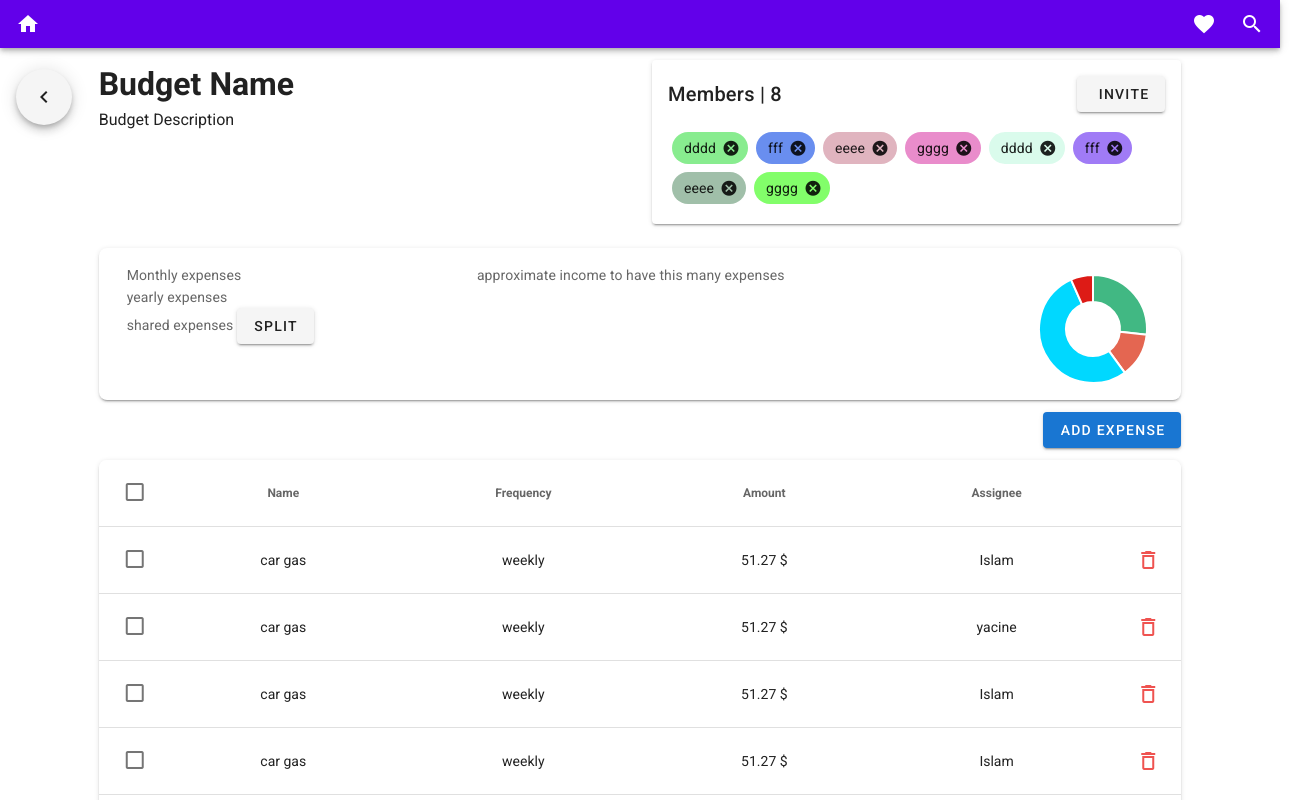
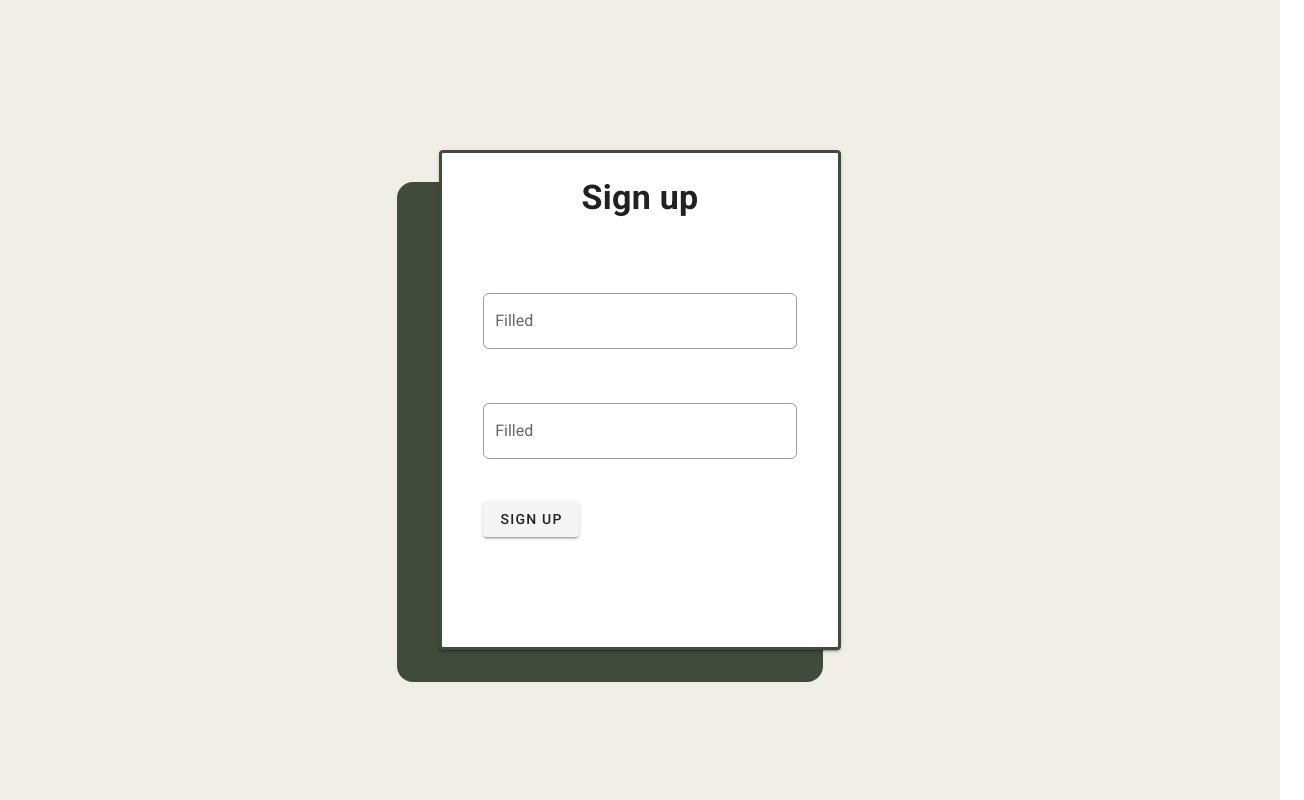
Before and after one commit to Yacinesaf/Sareta, a Vue app: page / in a window 1280 px wide. Shown: the top 800 px of the page, 1304 px wide, since content can reach past the window. Built offline with nearby package versions, Linux system fonts and the light colour scheme.

Commit message:
Added vue router and changed font in app. Added sign up/login page

```diff
--- a/package.json
+++ b/package.json
@@ -14,7 +14,7 @@
     "v-currency-field": "^3.1.1",
     "vue": "^2.6.11",
     "vue-chartjs": "^4.1.1",
-    "vue-router": "^4.1.5",
+    "vue-router": "^3.6.5",
     "vuedraggable": "^2.24.3",
     "vuetify": "^2.6.0"
   },
--- a/src/App.vue
+++ b/src/App.vue
@@ -1,26 +1,30 @@
 <template>
-  <v-app>
+  <v-app style="background: #f1eee7">
+    <link rel="preconnect" href="https://fonts.googleapis.com" />
+    <link rel="preconnect" href="https://fonts.gstatic.com" crossorigin />
+    <link href="https://fonts.googleapis.com/css2?family=Poppins:wght@400;500;600&display=swap" rel="stylesheet" />
     <v-main>
-      <navbar />
+      <!-- <navbar />
       <div class="mt-6">
         <back-to-home />
         <calculator />
-      </div>
+      </div> -->
+      <router-view></router-view>
     </v-main>
   </v-app>
 </template>
 
 <script>
-import BackToHome from "./components/BackToHome.vue";
-import Calculator from "./components/Calculator.vue";
-import Navbar from "./components/Navbar.vue";
+// import BackToHome from "./components/BackToHome.vue";
+// import Calculator from "./components/Calculator.vue";
+// import Navbar from "./components/Navbar.vue";
 export default {
   name: "App",
 
   components: {
-    Calculator,
-    Navbar,
-    BackToHome,
+    // Calculator,
+    // Navbar,
+    // BackToHome,
   },
 
   data: () => ({
@@ -28,3 +32,5 @@ export default {
   }),
 };
 </script>
+
+<style scoped></style>
--- a/src/components/AddExpense.vue
+++ b/src/components/AddExpense.vue
@@ -1,7 +1,7 @@
 <template>
   <v-dialog v-model="dialog" width="500">
     <template v-slot:activator="{ on, attrs }">
-      <v-btn v-bind="attrs" v-on="on" color="primary" elevation="2">Add Expense</v-btn>
+      <v-btn v-bind="attrs" v-on="on" color="primary" elevation="2">Add expense</v-btn>
     </template>
     <v-card>
       <v-card-title> Expense </v-card-title>
--- a/src/components/BudgetTable.vue
+++ b/src/components/BudgetTable.vue
@@ -1,34 +1,26 @@
 <template>
   <div>
     <v-card class="rounded-lg">
-      <v-simple-table>
-        <template v-slot:default>
-          <thead>
-            <tr>
-              <th style="width: 60px !important" v-if="doesHaveAssignee" class="text-center">
-                <v-checkbox class="ml-2" v-model="checkAll"></v-checkbox>
-              </th>
-              <th :key="i" v-for="(header, i) in tableHeaders" class="text-center">{{ header }}</th>
-              <th v-if="doesHaveAssignee" class="text-center">Assignee</th>
-              <th v-if="doesHaveAssignee" class="text-center"></th>
-            </tr>
-          </thead>
-          <tbody>
-            <tr style="width: inherit" :key="i" v-for="(expense, i) in expenses" class="text-center">
-              <td>
-                <v-checkbox class="ml-2" v-model="expense.checked"></v-checkbox>
-              </td>
-              <td>{{ expense.name }}</td>
-              <td>{{ expense.frequency }}</td>
-              <td>{{ amount(expense.amount) }}</td>
-              <td>{{ expense.assignee }}</td>
-              <td style="text-align: end; width: 60px !important; cursor: pointer">
-                <v-icon style="padding: 5px" class="deleteIcon" color="red lighten-1">mdi-delete-outline</v-icon>
-              </td>
-            </tr>
-          </tbody>
+      <v-data-table
+        :sort-by="['name', 'frequency', 'amount', 'assignee']"
+        v-model="selected"
+        :single-select="singleSelect"
+        show-select
+        :headers="tableHeader"
+        :items="expenses"
+        :items-per-page="5"
+        class="elevation-1"
+        item-key="name"
+      >
+        <template v-slot:item.action="{ item }">
+          <v-btn icon @click="editExpense(item)">
+            <v-icon>mdi-pencil</v-icon>
+          </v-btn>
+          <v-btn icon @click="deleteExpense(item)">
+            <v-icon>mdi-delete</v-icon>
+          </v-btn>
         </template>
-      </v-simple-table>
+      </v-data-table>
     </v-card>
   </div>
 </template>
@@ -37,19 +29,27 @@
 export default {
   data() {
     return {
-      tableHeaders: ["Name", "Frequency", "Amount"],
-      doesHaveAssignee: true,
-      checkAll: false,
+      tableHeader: [
+        { text: "", value: "checkbox" },
+        { text: "Name", value: "name" },
+        { text: "Frequency", value: "frequency" },
+        { text: "Amount", value: "amount" },
+        { text: "Assignee", value: "assignee", align: this.doesHaveAssignee ? "d-block" : "d-none" },
+        { text: "", value: "action", align: "right" },
+      ],
+      doesHaveAssignee: false,
+      singleSelect: false,
+      selected: [],
       userCurencySymbol: "$",
       expenses: [
-        { name: "car gas", frequency: "weekly", amount: 51.27, assignee: "Islam" },
-        { name: "car gas", frequency: "weekly", amount: 51.27, assignee: "yacine" },
-        { name: "car gas", frequency: "weekly", amount: 51.27, assignee: "Islam" },
-        { name: "car gas", frequency: "weekly", amount: 51.27, assignee: "Islam" },
-        { name: "car gas", frequency: "weekly", amount: 51.27, assignee: "Islam" },
-        { name: "car gas", frequency: "weekly", amount: 51.27, assignee: "Islam" },
-        { name: "car gas", frequency: "weekly", amount: 51.27, assignee: "Islam" },
-        { name: "car gas", frequency: "weekly", amount: 51.27, assignee: "Islam" },
+        { name: "car gass", frequency: "weekly", amount: 51.27, assignee: "Islam" },
+        { name: "car gasss", frequency: "weekly", amount: 51.27, assignee: "yacine" },
+        { name: "car gassss", frequency: "weekly", amount: 51.27, assignee: "Islam" },
+        { name: "car gasw", frequency: "weekly", amount: 51.27, assignee: "Islam" },
+        { name: "car gase", frequency: "weekly", amount: 51.27, assignee: "Islam" },
+        { name: "car gast", frequency: "weekly", amount: 51.27, assignee: "Islam" },
+        { name: "car gasr", frequency: "weekly", amount: 51.27, assignee: "Islam" },
+        { name: "car gasy", frequency: "weekly", amount: 51.27, assignee: "Islam" },
       ],
     };
   },
@@ -62,13 +62,13 @@ export default {
     amount(amount) {
       return `${parseFloat(amount).toFixed(2)} ${this.userCurencySymbol}`;
     },
+    deleteExpense(expense) {
+      console.log(expense);
+    },
+    editExpense(expense) {
+      console.log(expense);
+    },
   },
 };
 </script>
-<style scoped>
-.deleteIcon:hover {
-  background-color: #ffcdd2;
-  padding: 5px;
-  border-radius: 20px;
-}
-</style>
+<style scoped></style>
--- a/src/components/Calculator.vue
+++ b/src/components/Calculator.vue
@@ -1,13 +1,13 @@
 <template>
   <v-row align-content="center" justify="center">
     <v-row justify="center">
-      <v-col cols="10">
+      <v-col cols="9">
         <v-row class="mb-3">
           <v-col>
             <h1>Budget Name</h1>
             <div>Budget Description</div>
           </v-col>
-          <v-col><assignee-card :assignees="['dddd', 'fff', 'eeee', 'gggg', 'dddd', 'fff', 'eeee', 'gggg']" /></v-col>
+          <v-col cols="4"><assignee-card :assignees="['dddd', 'fff', 'eeee', 'gggg', 'dddd', 'fff', 'eeee', 'gggg']" /></v-col>
         </v-row>
         <div><detailed-results /></div>
         <div class="my-3 d-flex justify-end"><add-expense /></div>
--- /dev/null
+++ b/src/components/EntryPage.vue
@@ -0,0 +1,65 @@
+<template>
+  <div class="d-flex justify-center px-3" style="align-items: center; height: 100vh; width: 100%">
+    <!-- <v-row style="height: 100vh" align="center" justify="center">
+    <v-col cols="11" sm="9" md="6" lg="4">
+      <v-card style="border: 3px #404b3b solid; min-height: 500px; z-index: 2; border-radius: 16px">
+        <v-card-text> </v-card-text>
+      </v-card>
+      <v-row class="mx-0">
+        <v-col class="px-0 shadowCard"></v-col>
+      </v-row>
+    </v-col>
+  </v-row> -->
+    <v-row style="position: absolute; z-index: 2; width: 100%" justify="center">
+      <v-col cols="11" sm="9" md="6" lg="4">
+        <v-card style="border: 3px #404b3b solid; min-height: 500px;">
+          <v-row justify="center">
+            <v-col cols="11">
+              <div class="pa-6">
+                <div class="text-h4 text-center mb-16" style="font-weight: 700">
+                  {{ isLoggingIn ? "Login" : "Sign up" }}
+                </div>
+                <v-text-field
+                  class="py-3"
+                  style="border-radius: 6px"
+                  label="Filled"
+                  placeholder="Placeholder"
+                  outlined
+                ></v-text-field>
+                <v-text-field
+                  class="py-3"
+                  style="border-radius: 6px"
+                  label="Filled"
+                  placeholder="Placeholder"
+                  outlined
+                ></v-text-field>
+                <v-btn>{{ isLoggingIn ? "Login" : "Sign up" }}</v-btn>
+              </div>
+            </v-col>
+          </v-row>
+        </v-card>
+      </v-col>
+    </v-row>
+    <v-row
+      v-show="$vuetify.breakpoint.smAndUp"
+      class="mx-0"
+      style="position: absolute; z-index: 1; width: 100%"
+      justify="center"
+    >
+      <v-col class="shadowCard px-0" cols="10" sm="9" md="6" lg="4"> </v-col>
+    </v-row>
+  </div>
+</template>
+
+<script>
+export default {};
+</script>
+
+<style scoped>
+.shadowCard {
+  background-color: #404b3b;
+  min-height: 500px;
+  border-radius: 16px;
+  transform: translateY(20px) translateX(-30px);
+}
+</style>
--- a/src/components/Navbar.vue
+++ b/src/components/Navbar.vue
@@ -1,6 +1,6 @@
 <template>
   <div>
-    <v-app-bar color="deep-purple accent-4" dense dark>
+    <v-app-bar color="primary" dense dark>
       <v-icon>mdi-home</v-icon>
       <v-spacer></v-spacer>
 
--- a/src/main.js
+++ b/src/main.js
@@ -1,4 +1,5 @@
 import Vue from 'vue';
+import router from '../src/router';
 import App from './App.vue';
 import vuetify from './plugins/vuetify';
 
@@ -7,5 +8,6 @@ Vue.config.productionTip = false
 
 new Vue({
   vuetify,
+  router,
   render: h => h(App)
 }).$mount('#app')
--- a/src/plugins/vuetify.js
+++ b/src/plugins/vuetify.js
@@ -1,7 +1,20 @@
-import Vue from 'vue';
-import Vuetify from 'vuetify/lib/framework';
+import Vue from 'vue'
+import Vuetify from 'vuetify/lib'
 
-Vue.use(Vuetify);
+Vue.use(Vuetify)
 
-export default new Vuetify({
-});
+const vuetify = new Vuetify({
+  theme: {
+    themes: {
+      light: {
+        primary: '#21331D',
+      },
+      dark: {
+        primary: '#8FA651',
+
+      },
+    },
+  },
+})
+
+export default vuetify
--- /dev/null
+++ b/src/router/index.js
@@ -0,0 +1,22 @@
+import Vue from 'vue';
+import VueRouter from 'vue-router';
+
+import EntryPage from '@/components/EntryPage';
+
+const routes = [
+  {
+    path: '/',
+    name: 'EntryPage',
+    component: EntryPage,
+  },]
+
+
+Vue.use(VueRouter);
+
+const router = new VueRouter({
+  mode: 'history',
+  routes,
+});
+
+
+export default router;
--- /dev/null
+++ b/src/scss/variables.scss
@@ -0,0 +1,4 @@
+@import url("https://fonts.googleapis.com/css2?family=Poppins:wght@400;500;600;700&display=swap");
+
+$body-font-family: "Poppins", sans-serif;
+$btn-text-transform: unset;
```
Also changed, not shown: 1 other file (tests, documents, lock files or other folders).
